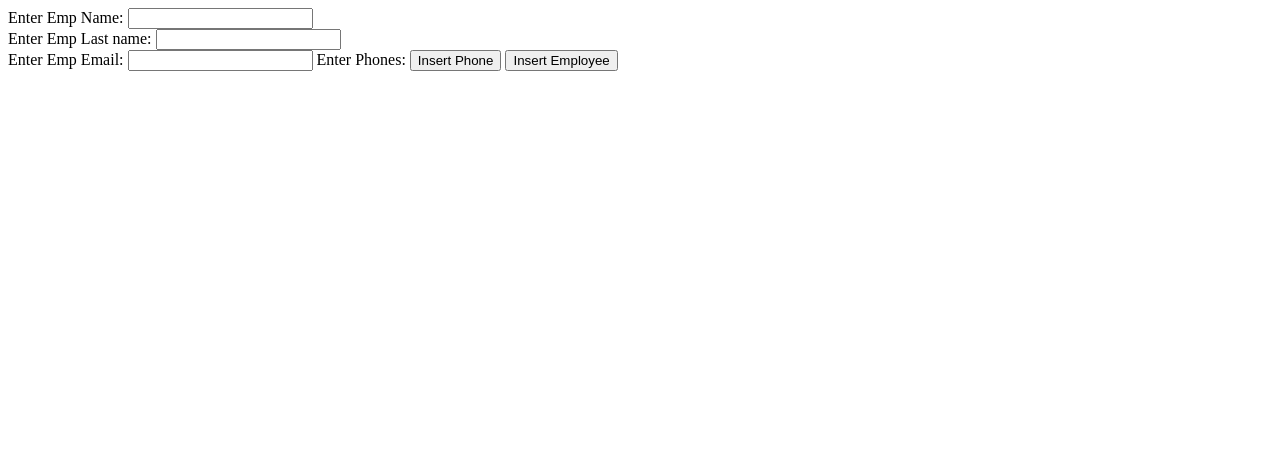
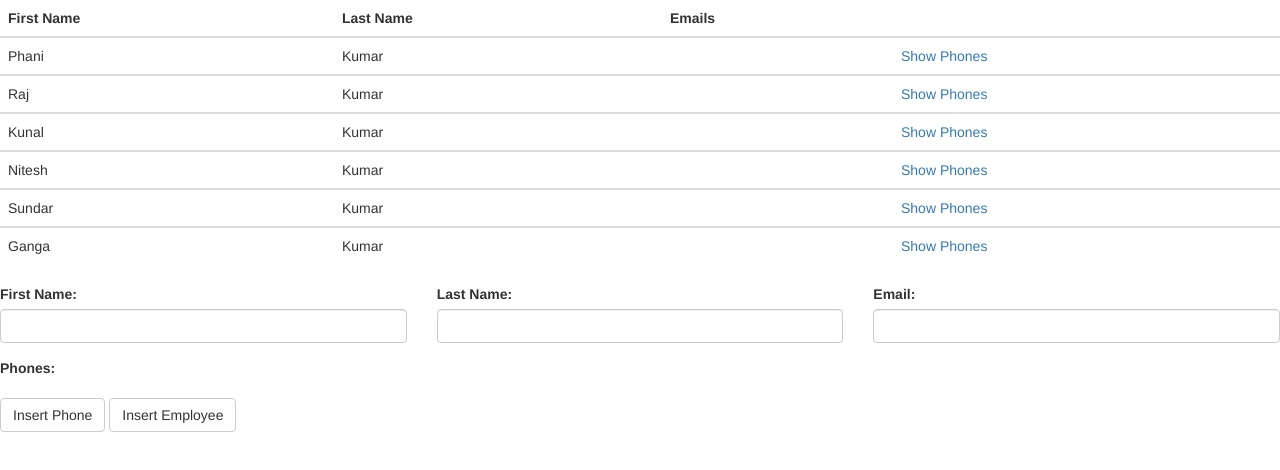
Before and after one commit to manishagarwal7/Manish-Angular, a plain HTML site: page hello.html in a window 1280 px wide. Drawn offline with nearby package versions, Linux system fonts and the light colour scheme.

Commit message:
added bootstrap and got the dynamic ph number two way binding working with the help of jquery

```diff
--- a/hello.html
+++ b/hello.html
@@ -5,36 +5,74 @@
     <script src="lib/angular.min.js"></script>
     <script src="js/app.js"></script>
     <script src="js/controllers/helloController.js"></script>
+
+    <script src="http://code.jquery.com/jquery-latest.min.js"></script>
+    <link rel="stylesheet" href="https://maxcdn.bootstrapcdn.com/bootstrap/3.3.5/css/bootstrap.min.css">
+    <script src="https://maxcdn.bootstrapcdn.com/bootstrap/3.3.5/js/bootstrap.min.js"></script>
 </head>
 <body>
 
     <div ng-controller="firstController">
 
-       <div ng-repeat="emp in employees">
-           Name - {{emp.firstName}} {{emp.lastName}} ,Email - {{emp.email}}
-           <br />
-           Phones:-
-           <div ng-repeat="ph in emp.phones">
-               {{ph.phone}}
-           </div>
+        <table class="table table-hover">
+            <thead>
+                <tr>
+                    <th>First Name</th>
+                    <th>Last Name</th>
+                    <th>Emails</th>
+                    <th></th>
+                </tr>
+            </thead>
+            <tbody ng-repeat="emp in employees">
+                <tr>
+                    <td>
+                        {{emp.firstName}}
+                    </td>
+                    <td>
+                        {{emp.lastName}}
+                    </td>
+                    <td>
+                        {{emp.email}}
+                    </td>
+                    <td>
+                        <a href="#" ng-click="showPhones(emp.phones)">Show Phones</a>
+                    </td>
+                </tr>
+            </tbody>
 
-       </div>
-        Enter Emp Name: <input type="text" ng-model="firstEmployee"  />
-        <br />
-        Enter Emp Last name: <input type="text" ng-model="lastEmployee" />
-        <br />
-        Enter Emp Email: <input type="text" ng-model="emailEmployee" />
+        </table>
 
-        Enter Phones:
-        <input type="button" value="Insert Phone" ng-click="addphone();" />
-        <div ng-repeat="ph in phones">
-            <input type="text" ng-model="phEmployee"/>
+        <div role="form">
+            <div class="row">
+                <div class="form-group col-xs-4">
+                    <label>First Name:</label>
+                    <input type="text" ng-model="firstEmployee" class="form-control" />
+                </div>
+                <div class="form-group col-xs-4">
+                    <label>Last Name:</label>
+                    <input type="text" ng-model="lastEmployee" class="form-control" />
+                </div>
+                <div class="form-group col-xs-4">
+                    <label>Email:</label>
+                    <input type="text" ng-model="emailEmployee" class="form-control" />
+                </div>
+            </div>
+            <div class="row">
+                <div class="form-group col-xs-4">
+                    <label>Phones:</label>
+                    <div ng-repeat="ph in phoneArr">
+                        <input type="text" class="form-control phone-number" />
+                    </div>
+                </div>
+            </div>
+            <div class="row">
+                <div class="col-xs-8">
+                    <input type="button" value="Insert Phone" ng-click="addphone();" class="btn btn-default" />
+                    <input type="button" value="Insert Employee" ng-click="insertEmp()" class="btn btn-default" />
+                </div>
+            </div>
+
         </div>
-
-
-        <input type="button" value="Insert Employee" ng-click="insertEmp()" />
-
-
     </div>
 
 
--- a/js/controllers/helloController.js
+++ b/js/controllers/helloController.js
@@ -17,14 +17,21 @@ myApp.controller("firstController", function ($scope) {
                 firstName: $scope.firstEmployee,
                 lastName: $scope.lastEmployee,
                 email: $scope.emailEmployee,
-                phones:
+                phones: $(".phone-number").map(function () { return { phone: $(this).val() } })
             }
             );
     };
 
-    $scope.phones = [];
+    $scope.phoneArr = [];
 
-    $scope.addphone = function () { $scope.phones.push($scope.phones.length); }
+    $scope.addphone = function () { $scope.phoneArr.push($scope.phoneArr.length); }
+
+    $scope.showPhones = function (phones) {
+        if (phones) {
+            var numbers = $.map(phones, function (ph, i) { return i+1 + ". " + ph.phone })
+            alert(numbers.join("\n"));
+        }
+    }
 
 
 
```
